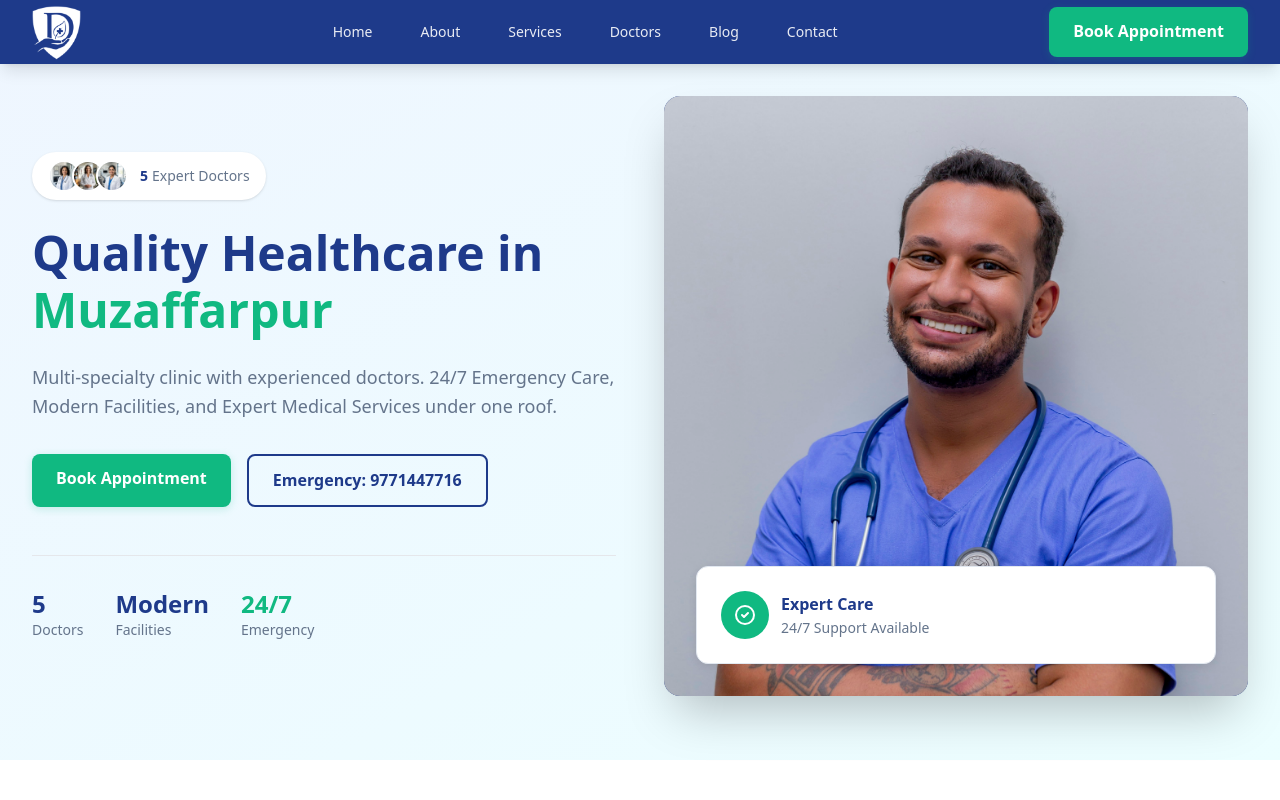
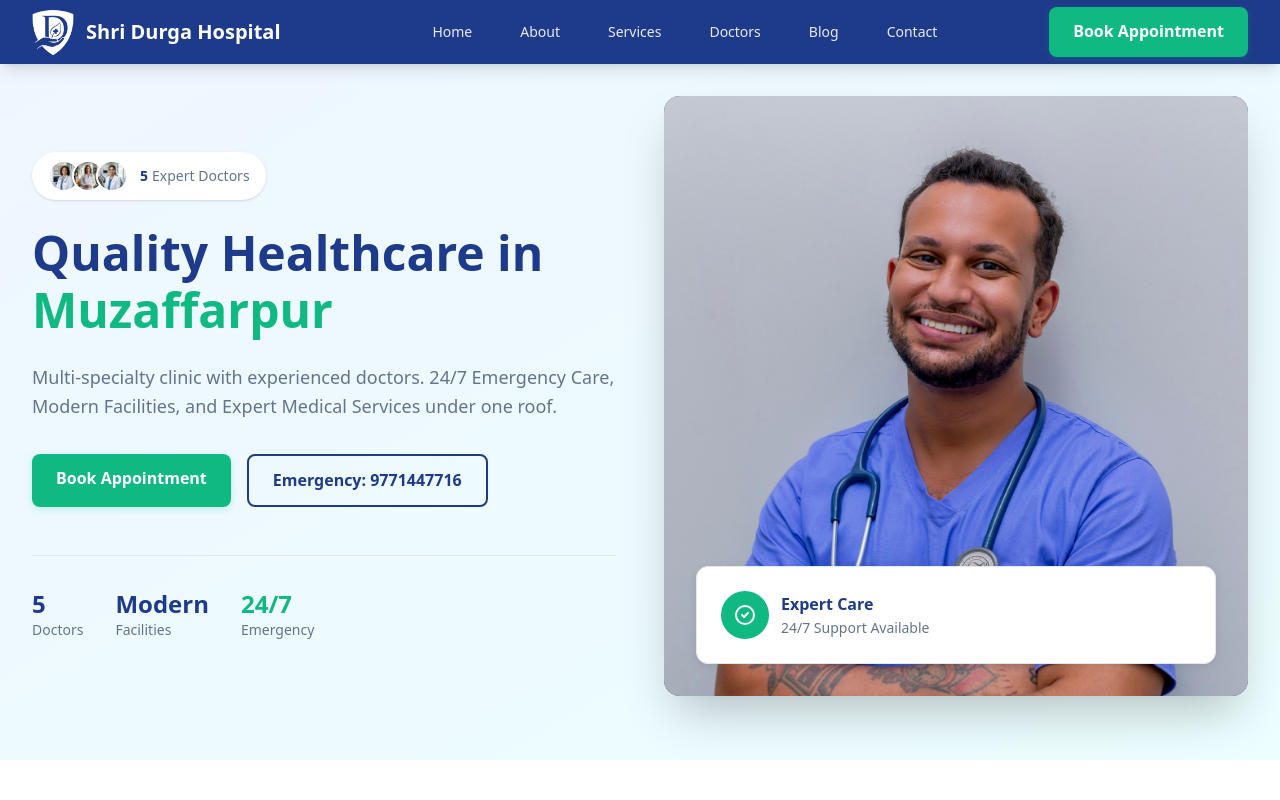
Before and after one commit to Nityom/Shri-Durga, a Next.js app: page / in a window 1280 px wide. Shown: the top 800 px of the page. Built offline with nearby package versions, Linux system fonts and the light colour scheme; a web font is replaced by a local one.

Commit message:
feat: Enhance Navbar logo with text and adjust image size

```diff
--- a/src/components/Navbar.tsx
+++ b/src/components/Navbar.tsx
@@ -24,14 +24,15 @@ export const Navbar = () => {
                 <div className="flex items-center justify-between h-16">
                     {/* Logo */}
                     <div className="flex-shrink-0">
-                        <Link href="/" className="flex items-center">
+                        <Link href="/" className="flex items-center gap-3">
                             <Image
                                 src="/image.png"
                                 alt="Shri Durga Hospital"
                                 width={200}
                                 height={200}
-                                className="h-14 w-auto brightness-0 invert"
+                                className="h-12 w-auto brightness-0 invert"
                             />
+                            <span className="text-xl font-bold">Shri Durga Hospital</span>
                         </Link>
                     </div>
 
```
